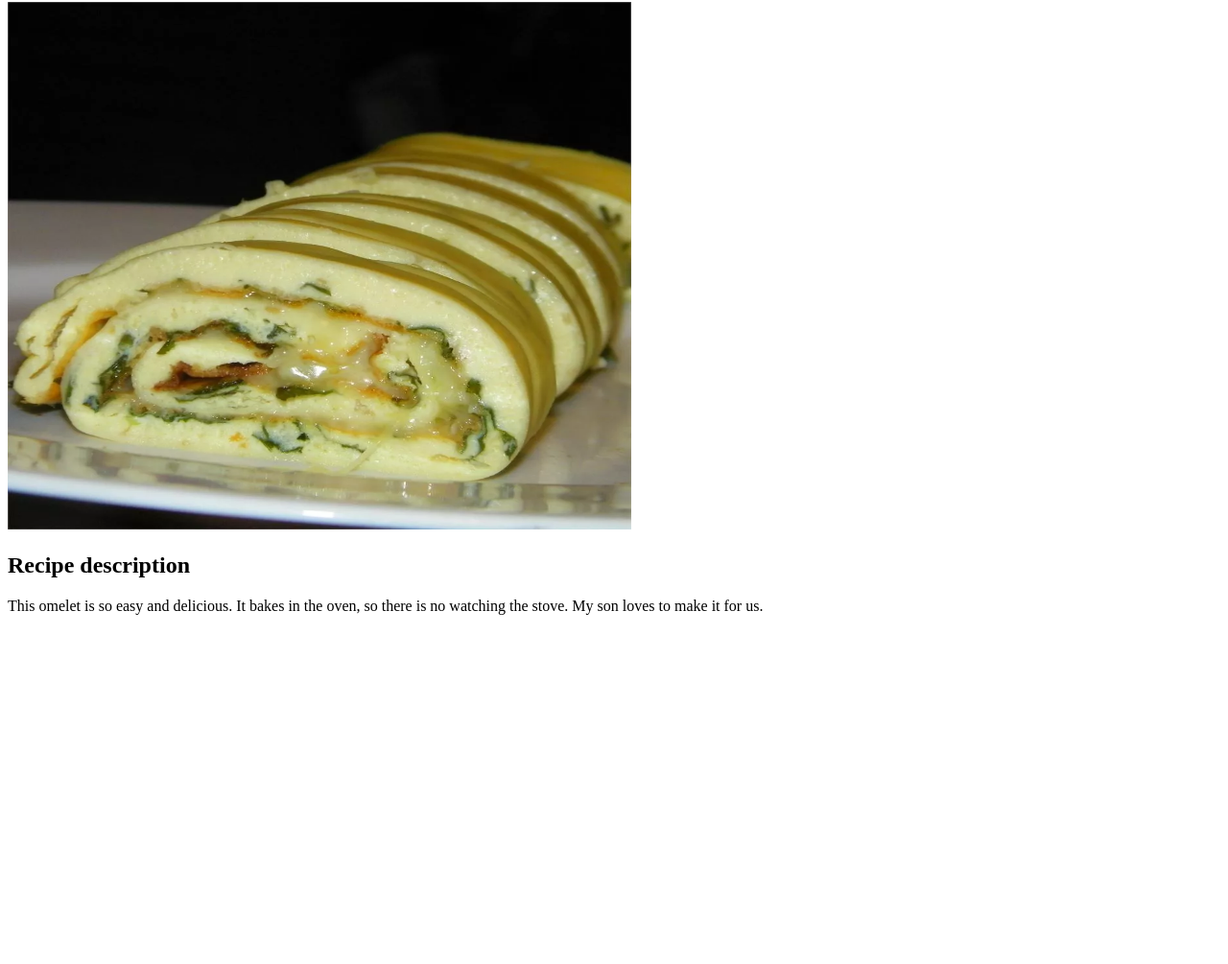
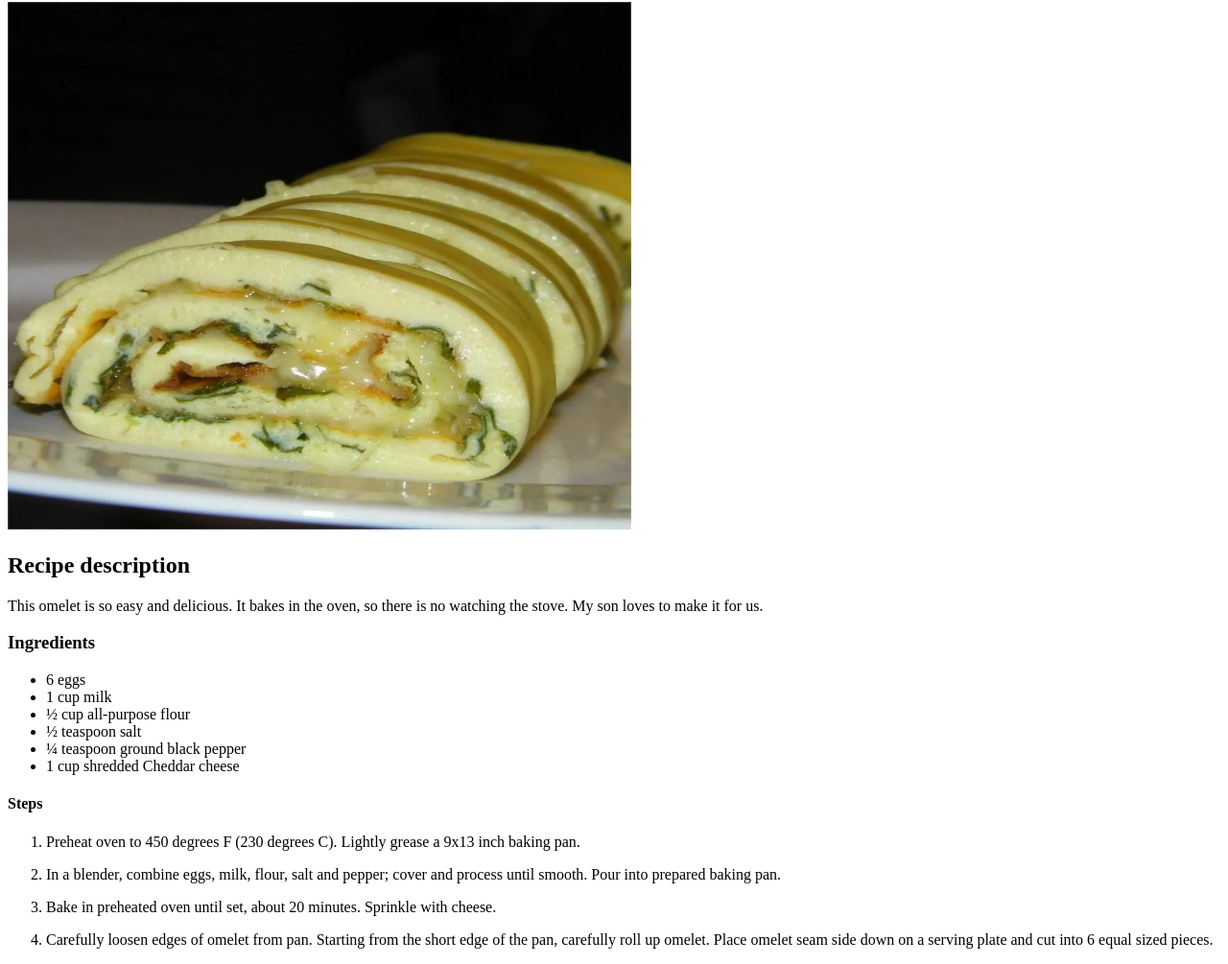
Before and after one commit to Exyrz/Odin-Recipes, a plain HTML site: page Recipes/Baked-omelet-roll.html in a window 1280 px wide. Shown: the part 78-1083 px from the top of the page at 96% size. Before the commit the page ends 800 px from the top, so only its background shows below. Drawn offline with Linux system fonts and the light colour scheme.

Commit message:
Add Baked omelet roll recipe

```diff
--- a/Recipes/Baked-omelet-roll.html
+++ b/Recipes/Baked-omelet-roll.html
@@ -11,6 +11,25 @@
         <img src="../img/Baked-omelet-roll/Baked-omlet-roll-homepage.webp" alt="Ready to eat omelet roll on a plate" height="550" width="650">
         <h2>Recipe description</h2>
         <p>This omelet is so easy and delicious. It bakes in the oven, so there is no watching the stove. My son loves to make it for us.</p>
+        <h3>Ingredients</h3>
+        <ul>
+            <li>6 eggs</li>
+            <li>1 cup milk</li>
+            <li>½ cup all-purpose flour</li>
+            <li>½ teaspoon salt</li>
+            <li>¼ teaspoon ground black pepper</li>
+            <li>1 cup shredded Cheddar cheese</li>
+        </ul>
+        <h4>Steps</h4>
+        <ol>
+            <li><p>Preheat oven to 450 degrees F (230 degrees C). Lightly grease a 9x13 inch baking pan.</p></li>
+
+            <li><p>In a blender, combine eggs, milk, flour, salt and pepper; cover and process until smooth. Pour into prepared baking pan.</p></li>
+
+            <li><p>Bake in preheated oven until set, about 20 minutes. Sprinkle with cheese.</p></li>
+
+            <li><p>Carefully loosen edges of omelet from pan. Starting from the short edge of the pan, carefully roll up omelet. Place omelet seam side down on a serving plate and cut into 6 equal sized pieces.</p></li>
+        </ol>
     </body>
 
 </html>
```
